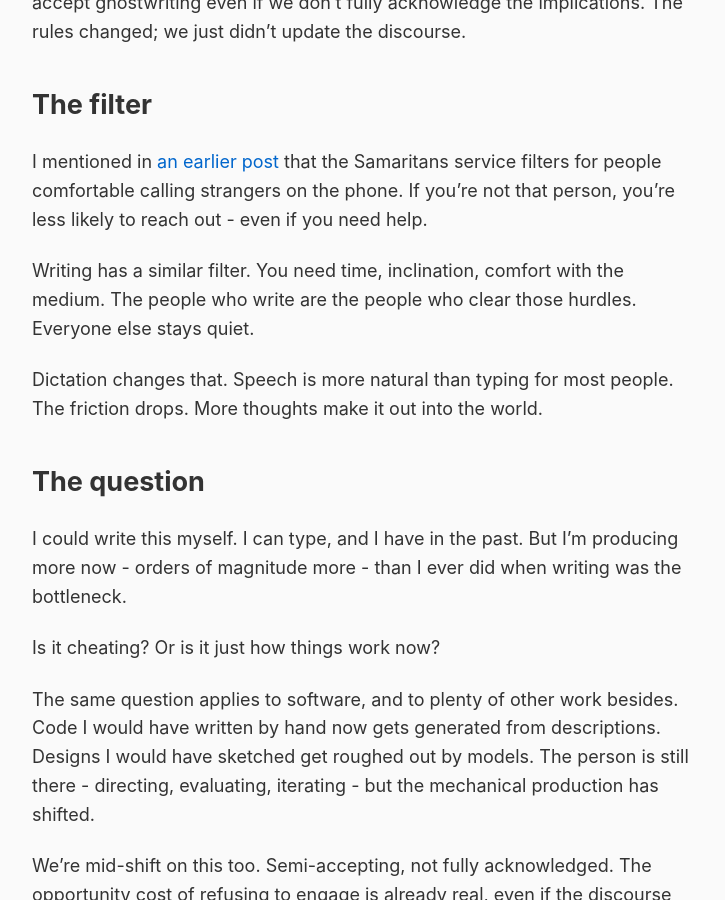
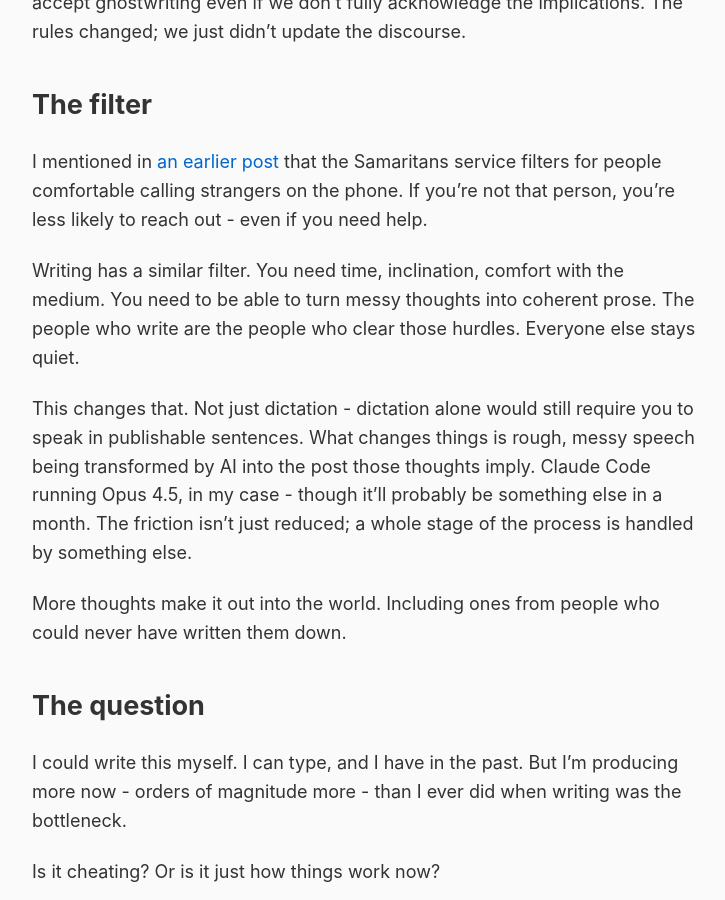
Before and after one commit to rob137/rob137.github.io, a Jekyll site: the page built from _posts/2026-01-03-is-it-cheating.md, in a window 1280 px wide and 900 px high, scrolled down 2003 px. Shown: the whole window, without its empty margins (275-1000 px from the left). Built offline with Jekyll 4.4.1, drawn with Linux system fonts in a browser that asks for light colours.

Commit message:
Fix filter section: it's AI transformation, not just dictation
Dictation alone would still require publishable sentences. The change is
rough messy speech → AI → coherent post. Claude Code/Opus 4.5 for now,
probably something else in a month.

🤖 Generated with [Claude Code](https://claude.com/claude-code)

Co-Authored-By: Claude Opus 4.5 <noreply@anthropic.com>

```diff
--- a/_posts/2026-01-03-is-it-cheating.md
+++ b/_posts/2026-01-03-is-it-cheating.md
@@ -44,9 +44,11 @@ We're already in the middle of an Overton window shift on this. We semi-accept g
 
 I mentioned in [an earlier post](/2026/01/02/the-last-bastion.html) that the Samaritans service filters for people comfortable calling strangers on the phone. If you're not that person, you're less likely to reach out - even if you need help.
 
-Writing has a similar filter. You need time, inclination, comfort with the medium. The people who write are the people who clear those hurdles. Everyone else stays quiet.
+Writing has a similar filter. You need time, inclination, comfort with the medium. You need to be able to turn messy thoughts into coherent prose. The people who write are the people who clear those hurdles. Everyone else stays quiet.
 
-Dictation changes that. Speech is more natural than typing for most people. The friction drops. More thoughts make it out into the world.
+This changes that. Not just dictation - dictation alone would still require you to speak in publishable sentences. What changes things is rough, messy speech being transformed by AI into the post those thoughts imply. Claude Code running Opus 4.5, in my case - though it'll probably be something else in a month. The friction isn't just reduced; a whole stage of the process is handled by something else.
+
+More thoughts make it out into the world. Including ones from people who could never have written them down.
 
 ## The question
 
```
